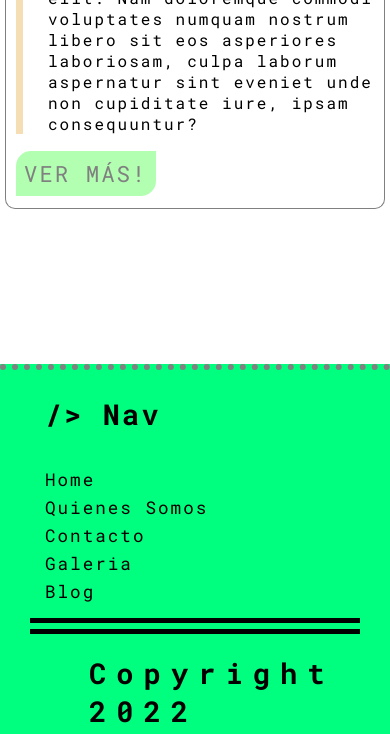
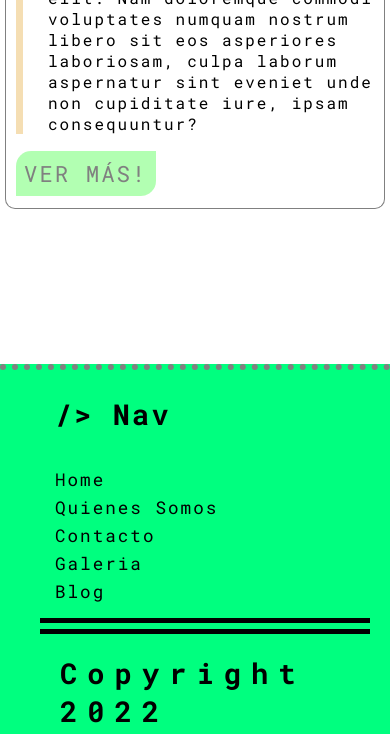
Before and after one commit to dacerb/coder.github.io, a plain HTML site: page pages/blog.html in a window 390 px wide. Shown: the part 5902-6636 px from the top of the page. Drawn offline with Linux system fonts and the light colour scheme.

Commit message:
fix footer en 900px

```diff
--- a/css/main.css
+++ b/css/main.css
@@ -632,6 +632,16 @@ header .header-nav-container li a:hover{
 
 
 /* -------------------------------------------- INICIO MEDIA QUERIES -------------------------------------------- */
+@media (max-width: 999px) {
+    /* FOOTER */
+    .footer-container .container_max_size {
+        width: 60%;
+        height: auto;
+        justify-items: center;
+    }
+
+}
+
 
 @media (max-width: 737px) {
 
@@ -670,7 +680,6 @@ header .header-nav-container li a:hover{
 
     /* FOOTER */
     .footer-container .container_max_size {
-        height: auto;
         grid-template-columns: repeat(auto-fit, minmax(min(100%, 250px), 1fr));
     }
 
@@ -708,6 +717,11 @@ header .header-nav-container li a:hover{
         padding: 5px;
     }
 
+    /* FOOTER */
+    .footer-container .container_max_size {
+        width: 100%;
+    }
+
 }
 
 @media (max-width: 460px) {
```
Also changed, not shown: index.html (+3 -2 lines).
